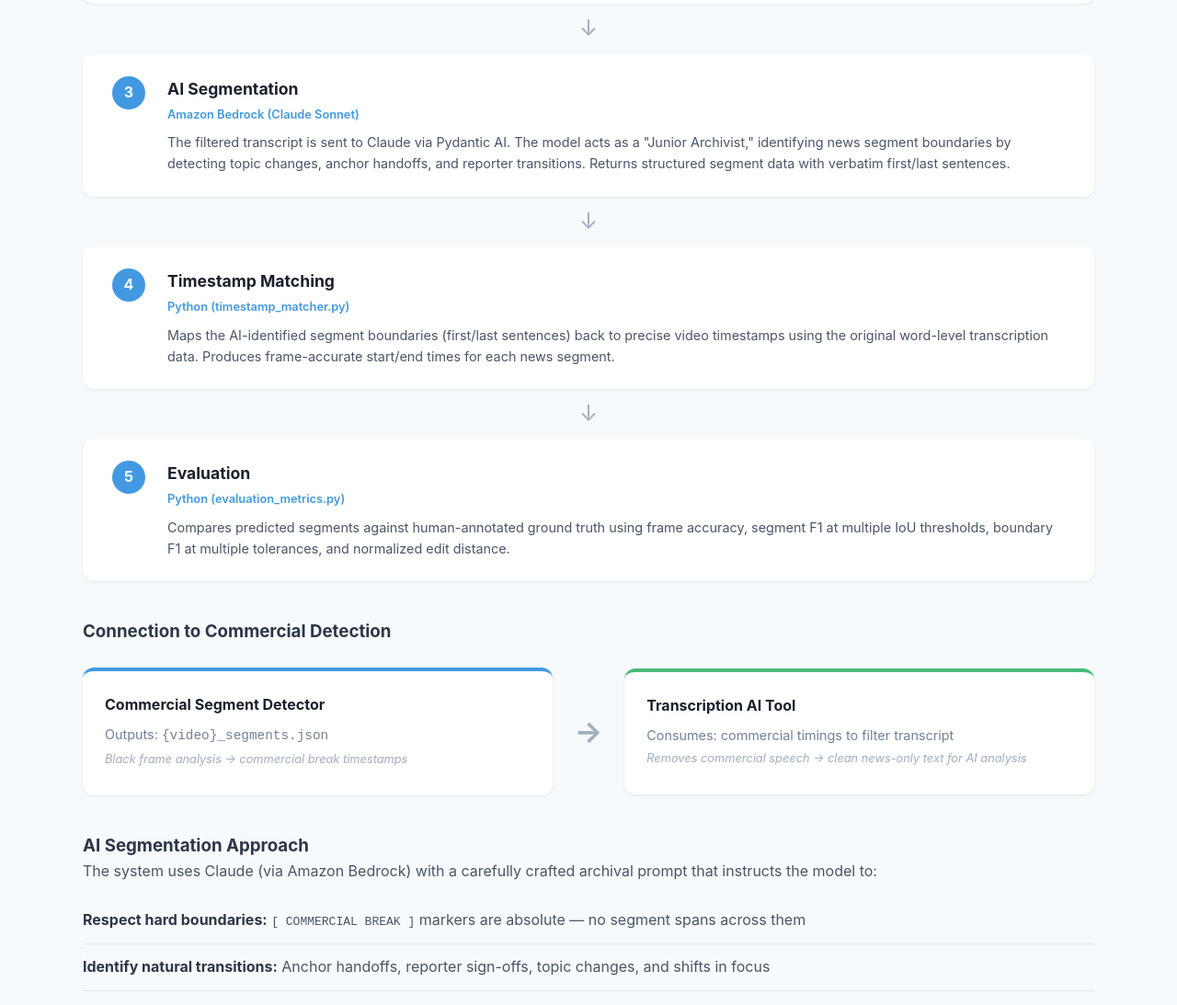
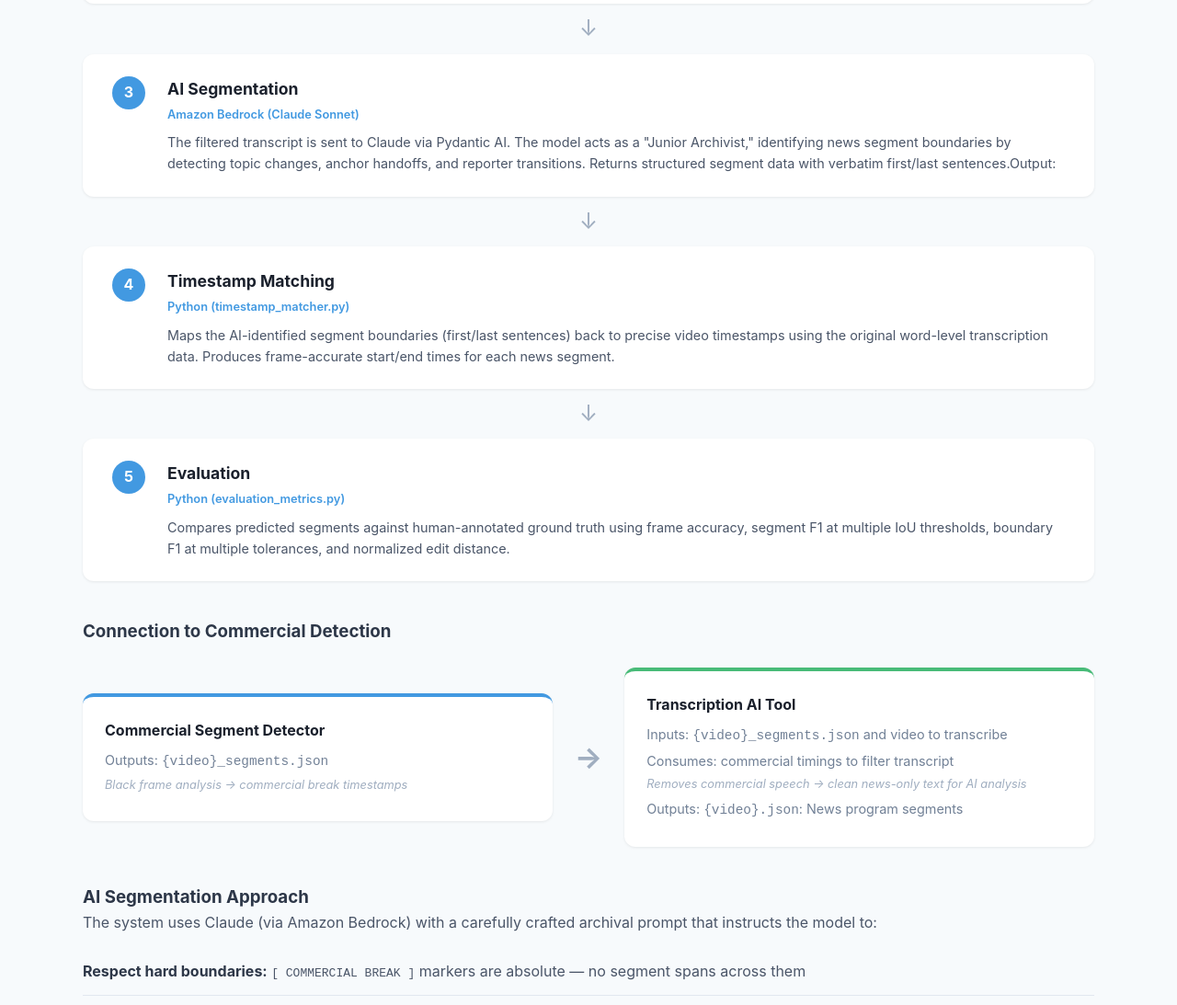
Before and after one commit to emgeier/pages-test, a plain HTML site: page index.html in a window 1280 px wide. Shown: the part 6013-7106 px from the top of the page at 92% size. Drawn offline with Linux system fonts and the light colour scheme.

Commit message:
added funtions

```diff
--- a/index.html
+++ b/index.html
@@ -300,7 +300,7 @@
               <div class="arch-content">
                 <h4>AI Segmentation</h4>
                 <p class="arch-tech">Amazon Bedrock (Claude Sonnet)</p>
-                <p>The filtered transcript is sent to Claude via Pydantic AI. The model acts as a "Junior Archivist," identifying news segment boundaries by detecting topic changes, anchor handoffs, and reporter transitions. Returns structured segment data with verbatim first/last sentences.</p>
+                <p>The filtered transcript is sent to Claude via Pydantic AI. The model acts as a "Junior Archivist," identifying news segment boundaries by detecting topic changes, anchor handoffs, and reporter transitions. Returns structured segment data with verbatim first/last sentences.Output: </p>
               </div>
             </div>
             <div class="arch-arrow">↓</div>
@@ -334,11 +334,12 @@
           <div class="conn-arrow">→</div>
           <div class="conn-box conn-consumer">
             <h4>Transcription AI Tool</h4>
+            <p>Inputs: <code>{video}_segments.json</code> and video to transcribe</p>
             <p>Consumes: commercial timings to filter transcript</p>
             <p class="conn-detail">Removes commercial speech → clean news-only text for AI analysis</p>
+            <p>Outputs: <code>{video}.json</code>: News program segments</p>
           </div>
         </div>
-
         <h3>AI Segmentation Approach</h3>
         <div class="algo-section">
           <p>The system uses Claude (via Amazon Bedrock) with a carefully crafted archival prompt that instructs the model to:</p>
```
Also changed, not shown: 1 other file.
